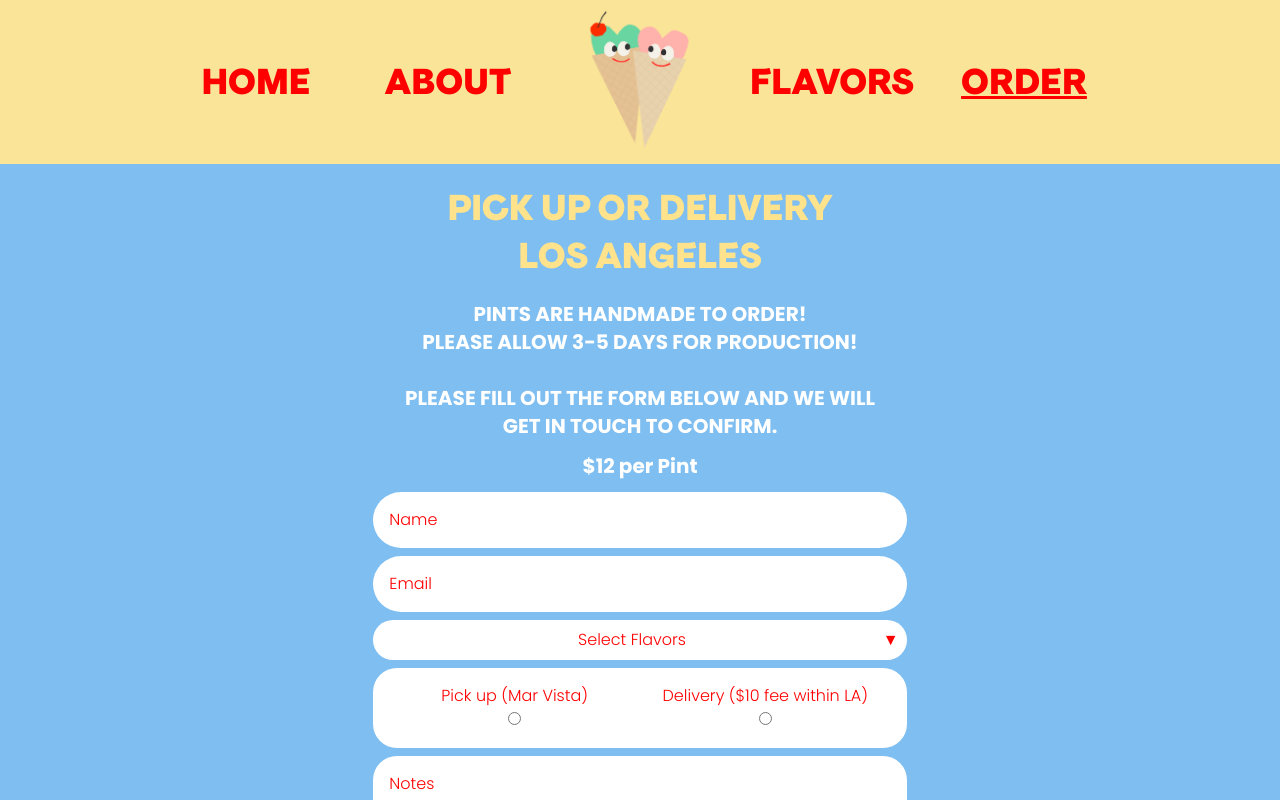
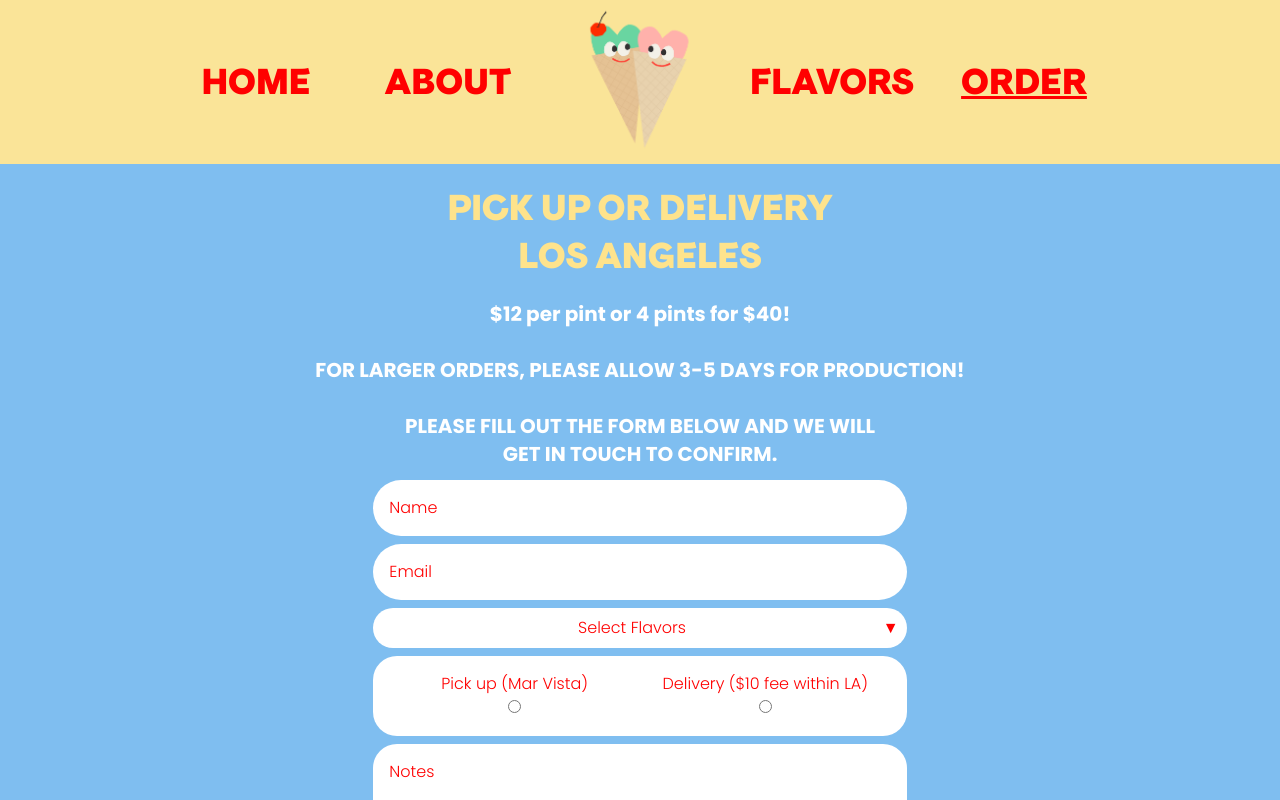
Before and after one commit to nmotamedi/SweetCuteCreamery, a React (Vite) app in the folder sweetcute/: page /order in a window 1280 px wide. Shown: the top 800 px of the page. Built offline with nearby package versions, Linux system fonts and the light colour scheme.

Commit message:
Updated order page copy

```diff
--- a/sweetcute/src/Pages/Order.tsx
+++ b/sweetcute/src/Pages/Order.tsx
@@ -117,17 +117,15 @@ export function Order() {
         LOS ANGELES
       </h2>
       <h3 className="font-PoppinsBold text-white text-sm md:text-xl mb-3">
-        PINTS ARE HANDMADE TO ORDER!
+        $12 per pint or 4 pints for $40!
         <br />
-        PLEASE ALLOW 3-5 DAYS FOR PRODUCTION!
+        <br />
+        FOR LARGER ORDERS, PLEASE ALLOW 3-5 DAYS FOR PRODUCTION!
         <br />
         <br />
         PLEASE FILL OUT THE FORM BELOW AND WE WILL
         <br />
         GET IN TOUCH TO CONFIRM.
-      </h3>
-      <h3 className="font-PoppinsBold text-white text-base md:text-xl mb-3">
-        $12 per Pint
       </h3>
       <div className="text-center pb-4 md:pb-16 w-11/12 md:w-5/12 m-auto">
         <form
```
